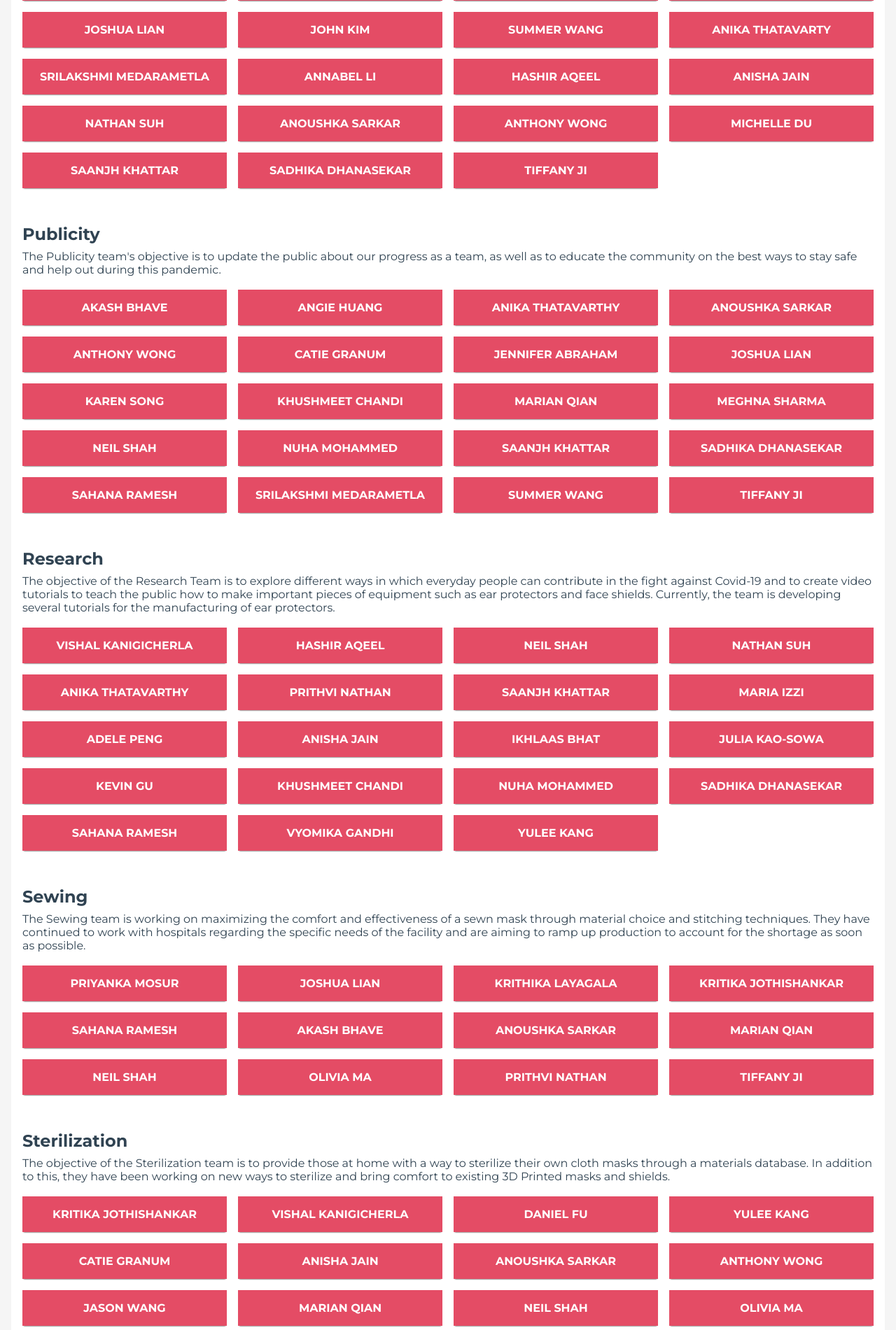
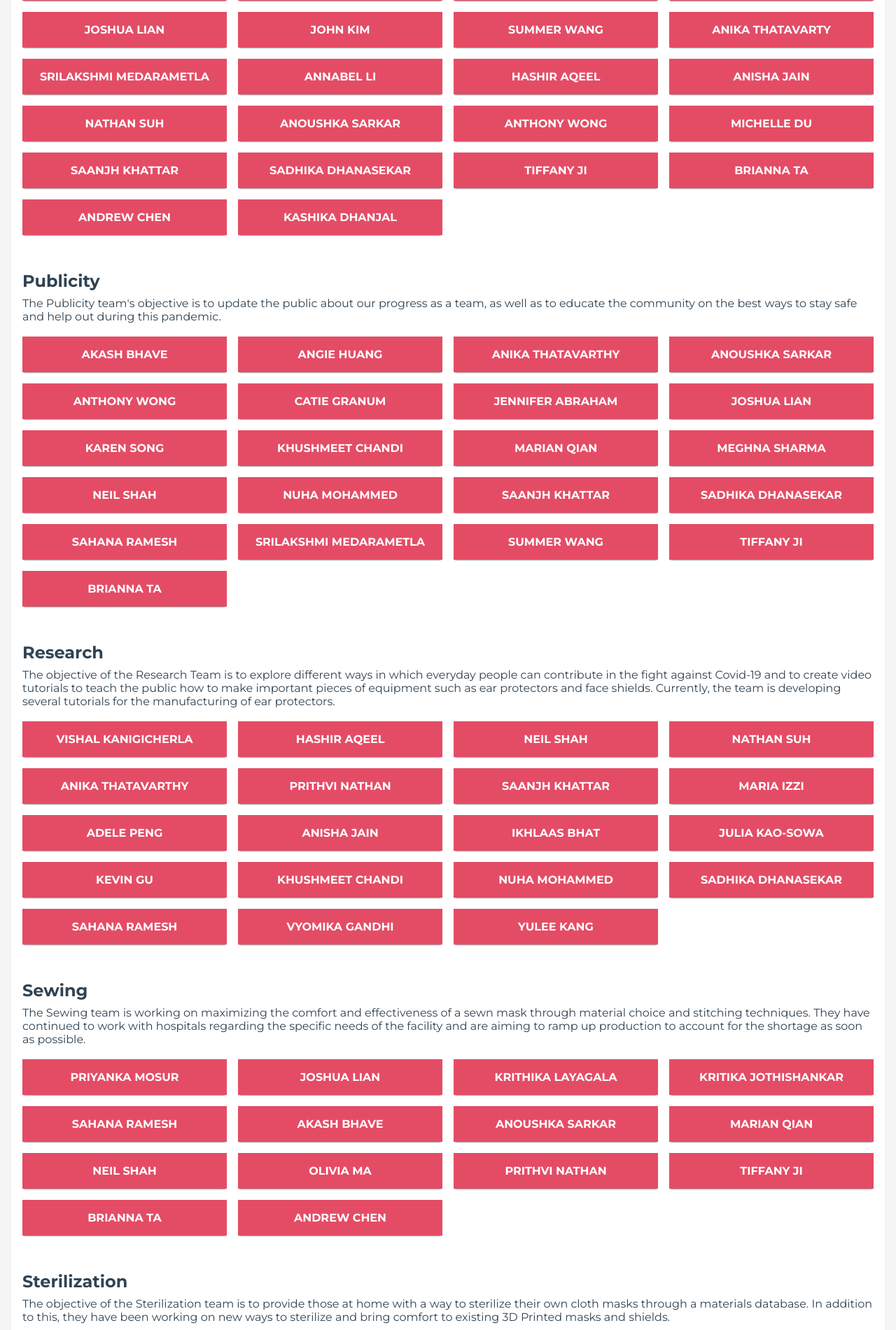
Before and after one commit to fighting-covid/website, a Flask app: page /about in a window 1280 px wide. Shown: the part 1624-3525 px from the top of the page at 70% size. Run offline with Flask 3, Linux system fonts and the light colour scheme.

Commit message:
Update about page

```diff
--- a/templates/about.html
+++ b/templates/about.html
@@ -158,6 +158,9 @@
 						<a target="_blank" class="member">Saanjh Khattar</a>
 						<a target="_blank" class="member">Sadhika Dhanasekar</a>
 						<a target="_blank" class="member">Tiffany Ji</a>
+						<a href="https://www.instagram.com/bbriannata/" target="_blank" class="member">Brianna Ta</a>
+						<a href="https://www.linkedin.com/in/andrew-chen-8118a6153" target="_blank" class="member">Andrew Chen</a>
+						<a href="https://www.linkedin.com/in/kashika-dhanjal-4636b61a6/" target="_blank" class="member">Kashika Dhanjal</a>
 					</div>
 					</br>
 					<h2><b>Publicity</b></h2>
@@ -176,7 +179,7 @@
 						<a target="_blank" class="member">Catie Granum</a>
 						<a href="https://www.linkedin.com/in/jennifer-abraham-6345491a6/" target="_blank" class="member">Jennifer Abraham</a>
 						<a href="https://www.linkedin.com/in/joshua-lian-60425819a/" target="_blank" class="member">Joshua Lian</a>
-						<a target="_blank" class="member">Karen Song</a>
+						<a href="https://www.linkedin.com/in/karen-song-657012184/" target="_blank" class="member">Karen Song</a>
 						<a target="_blank" class="member">Khushmeet Chandi</a>
 						<a href="https://www.linkedin.com/in/marian-q-721580169/" target="_blank" class="member">Marian Qian</a>
 						<a target="_blank" class="member">Meghna Sharma</a>
@@ -188,6 +191,7 @@
 						<a target="_blank" class="member">Srilakshmi Medarametla</a>
 						<a target="_blank" class="member">Summer Wang</a>
 						<a target="_blank" class="member">Tiffany Ji</a>
+						<a href="https://www.instagram.com/bbriannata/" target="_blank" class="member">Brianna Ta</a>
 					</div>
 					</br>
 					<h2><b>Research</b></h2>
@@ -243,6 +247,8 @@
 						<a target="_blank" class="member">Olivia Ma</a>
 						<a target="_blank" class="member">Prithvi Nathan</a>
 						<a target="_blank" class="member">Tiffany Ji</a>
+						<a href="https://www.instagram.com/bbriannata/" target="_blank" class="member">Brianna Ta</a>
+						<a href="https://www.linkedin.com/in/andrew-chen-8118a6153" target="_blank" class="member">Andrew Chen</a>
 					</div>
 					</br>
 					<h2><b>Sterilization</b></h2>
@@ -259,9 +265,7 @@
 						<a target="_blank" class="member">Daniel Fu</a>
 						<a target="_blank" class="member">Yulee Kang</a>
 						<a target="_blank" class="member">Catie Granum</a>
-						<a href="https://www.linkedin.com/in/anishajain2021/" target="_blank" class="member"
-							>Anisha Jain</a
-						>
+						<a href="https://www.linkedin.com/in/anishajain2021/" target="_blank" class="member">Anisha Jain</a>
 						<a target="_blank" class="member">Anoushka Sarkar</a>
 						<a target="_blank" class="member">Anthony Wong</a>
 						<a target="_blank" class="member">Jason Wang</a>
@@ -269,10 +273,11 @@
 						<a target="_blank" class="member">Neil Shah</a>
 						<a target="_blank" class="member">Olivia Ma</a>
 						<a target="_blank" class="member">Prithvi Nathan</a>
+						<a href="https://www.instagram.com/bbriannata/" target="_blank" class="member">Brianna Ta</a>
 					</div>
 					</br>
 
-<h2><a id="webdev"><b>Web Development</b></a></h2>
+					<h2><a id="webdev"><b>Web Development</b></a></h2>
 					<p>
 						The Web Development team has been working hard to create a platform to host our network and
 						share our progress and research with the community. Their work has led to the creation of this
@@ -281,9 +286,7 @@
 					</br>
 					<div class="members">
 						<a target="_blank" class="member">Aryan Chinnala</a>
-						<a href="https://www.linkedin.com/in/jason-klein-8093a0181" target="_blank" class="member"
-						>Jason Klein</a
-						>
+						<a href="https://www.linkedin.com/in/jason-klein-8093a0181" target="_blank" class="member">Jason Klein</a>
 						<a href="https://github.com/VarunChilukuri" target="_blank" class="member">Varun Chilukuri</a>
 						<a target="_blank" class="member">Nuha Mohammed</a>
 						<a target="_blank" class="member">Akash Bhave</a>
```
